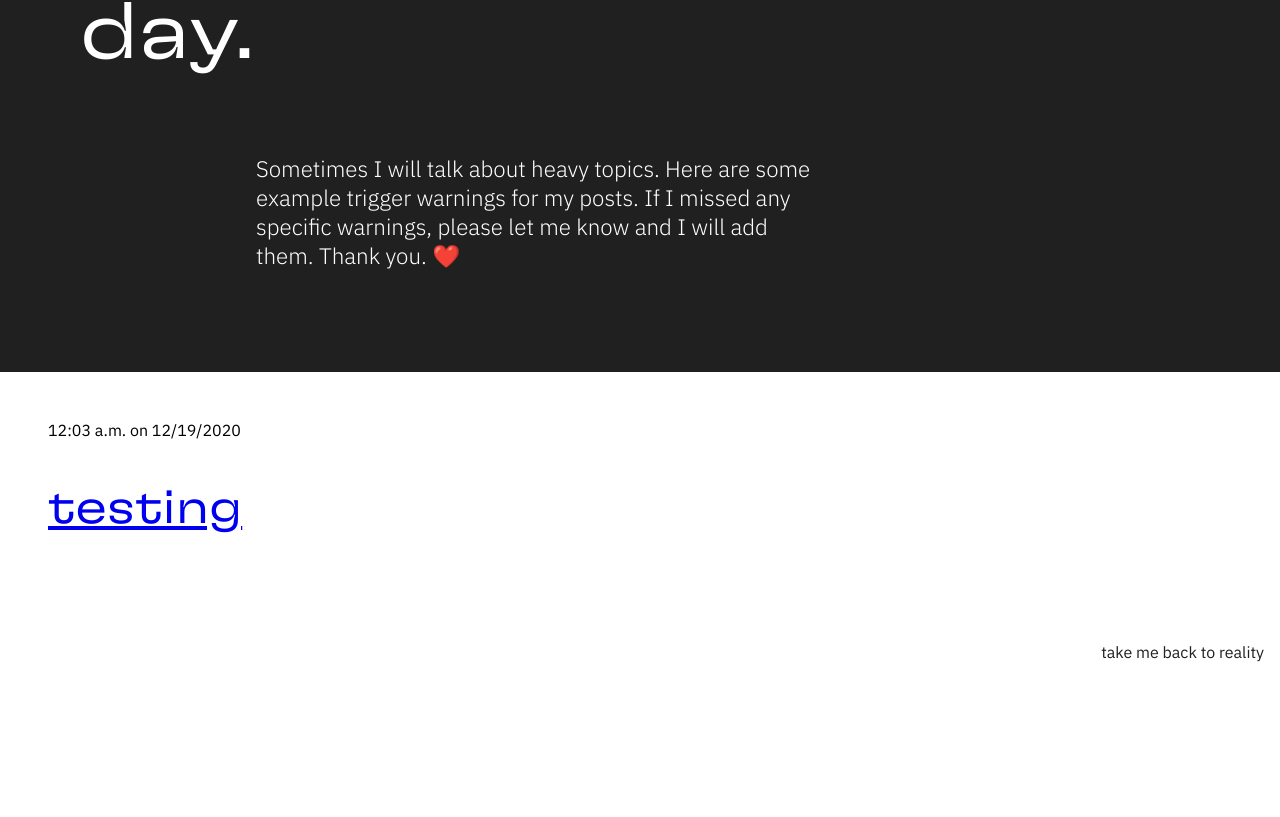
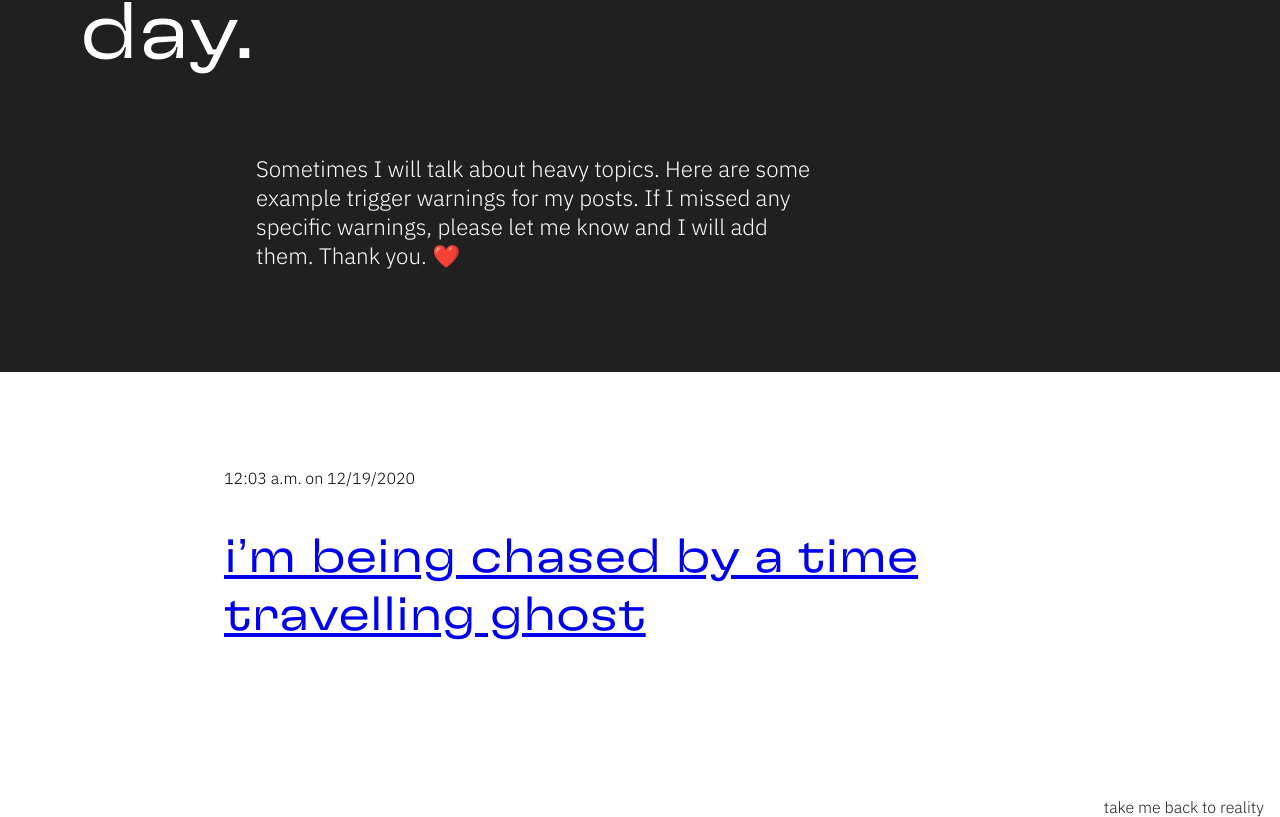
Before and after one commit to isabelxklee/extremely-cool-shit, a React (Create React App) app: page / in a window 1280 px wide. Shown: the part 538-1355 px from the top of the page. Before the commit the page ends 1200 px from the top, so only its background shows below. Built offline with nearby package versions, Linux system fonts and the light colour scheme.

Commit message:
added attributes for post page

```diff
--- a/src/App.css
+++ b/src/App.css
@@ -9,6 +9,7 @@ body {
   padding: 0;
   margin: 0;
   font-family: 'IBM Plex Sans', sans-serif;
+  font-weight: 200;
 }
 
 h1,
@@ -29,6 +30,11 @@ h1.landing-text {
 h3.landing-text {
   padding-left: 11rem;
   width: 50%;
+}
+
+h3.description {
+  font-weight: 500;
+  font-size: 2rem;
 }
 
 h2 {
--- a/src/App.js
+++ b/src/App.js
@@ -15,7 +15,12 @@ class App extends Component {
       id: 1,
       date: '12/19/2020',
       time: '12:03 a.m.',
-      title: 'testing',
+      title: 'i’m being chased by a time travelling ghost',
+      description:
+        'i don’t know why but i’m in my goddamn feels after watching rue’s special euphoria episode after season 1 ended',
+      body:
+        'i don’t know why but i’m in my goddamn feels after watching rue’s special euphoria episode after season 1 ended. i don’t know why but i’m in my goddamn feels after watching rue’s special euphoria episode after season 1 ended. i don’t know why but i’m in my goddamn feels after watching rue’s special euphoria episode after season 1 ended',
+      triggerWarnings: ['substance abuse', 'addiction', 'alcoholic’s anonymous', 'depression'],
     },
   ]
 
--- a/src/Post.jsx
+++ b/src/Post.jsx
@@ -1,10 +1,30 @@
 import React from 'react'
 import Wrapper from './components/Wrapper.jsx'
+import Header from './components/Header.jsx'
+import IntroWrapper from './components/IntroWrapper.jsx'
+import Circle from './components/Circle.jsx'
 
 const Post = ({post}) => (
-  <Wrapper>
-    <h1>{post.title}</h1>
-  </Wrapper>
+  <section className="app">
+    <Header />
+    <IntroWrapper>
+      <p>
+        {post.time} on {post.date}
+      </p>
+      <h1 className="landing-text">{post.title}</h1>
+      {post.triggerWarnings ? (
+        <aside>
+          <p>trigger warnings</p>
+          {post.triggerWarnings.join(", ")}
+        </aside>
+      ) : null}
+      <Circle />
+    </IntroWrapper>
+    <Wrapper>
+      <h3 className="description">{post.description}</h3>
+      <p>{post.body}</p>
+    </Wrapper>
+  </section>
 )
 
 export default Post
--- a/src/components/Wrapper.jsx
+++ b/src/components/Wrapper.jsx
@@ -1,7 +1,7 @@
 import styled from 'styled-components'
 
 const Wrapper = styled.section`
-  padding: 3rem;
+  padding: 6rem 14rem;
 `
 
 export default Wrapper
```
Also changed, not shown: 1 other file (tests, documents, lock files or other folders).
